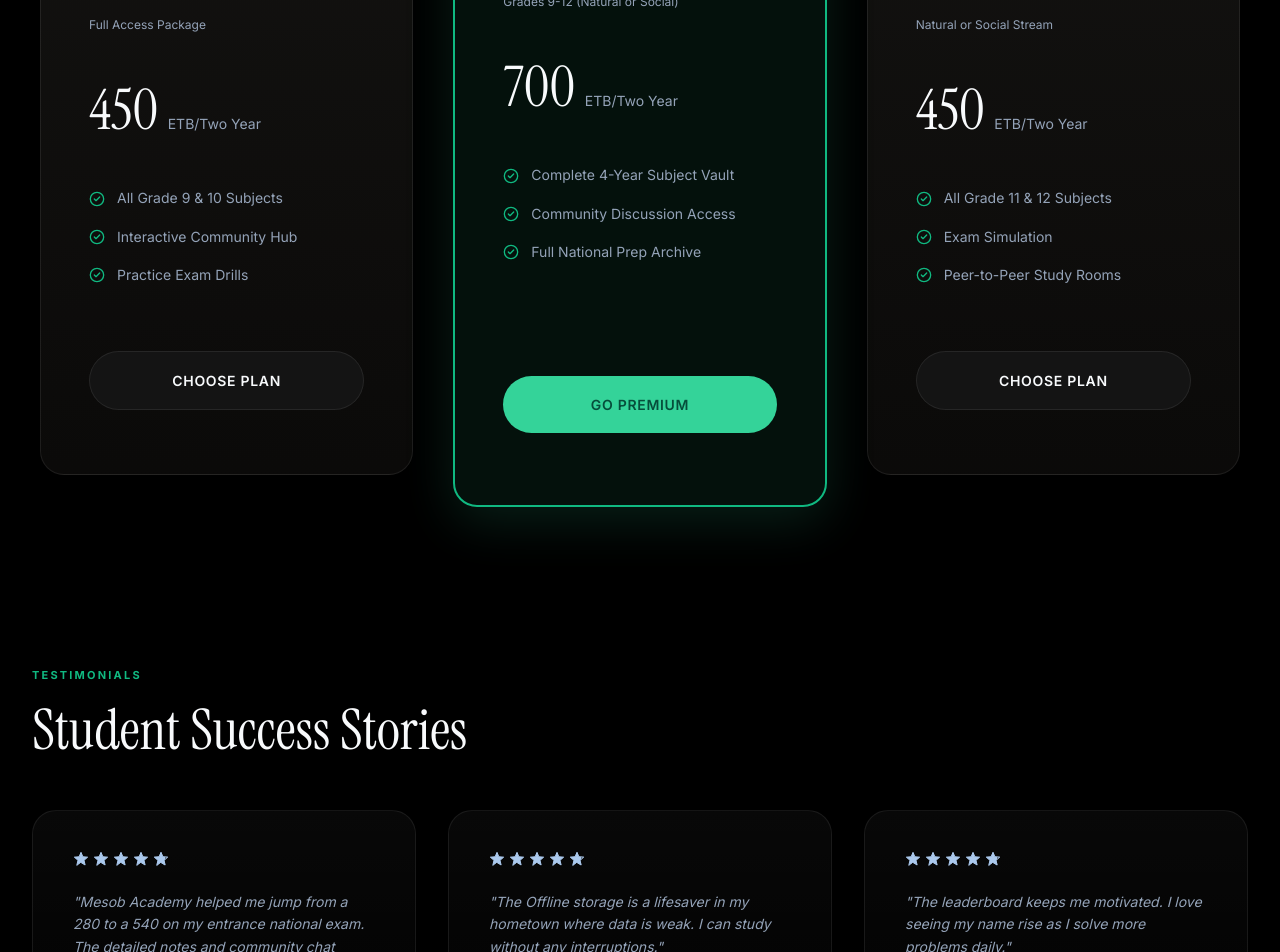
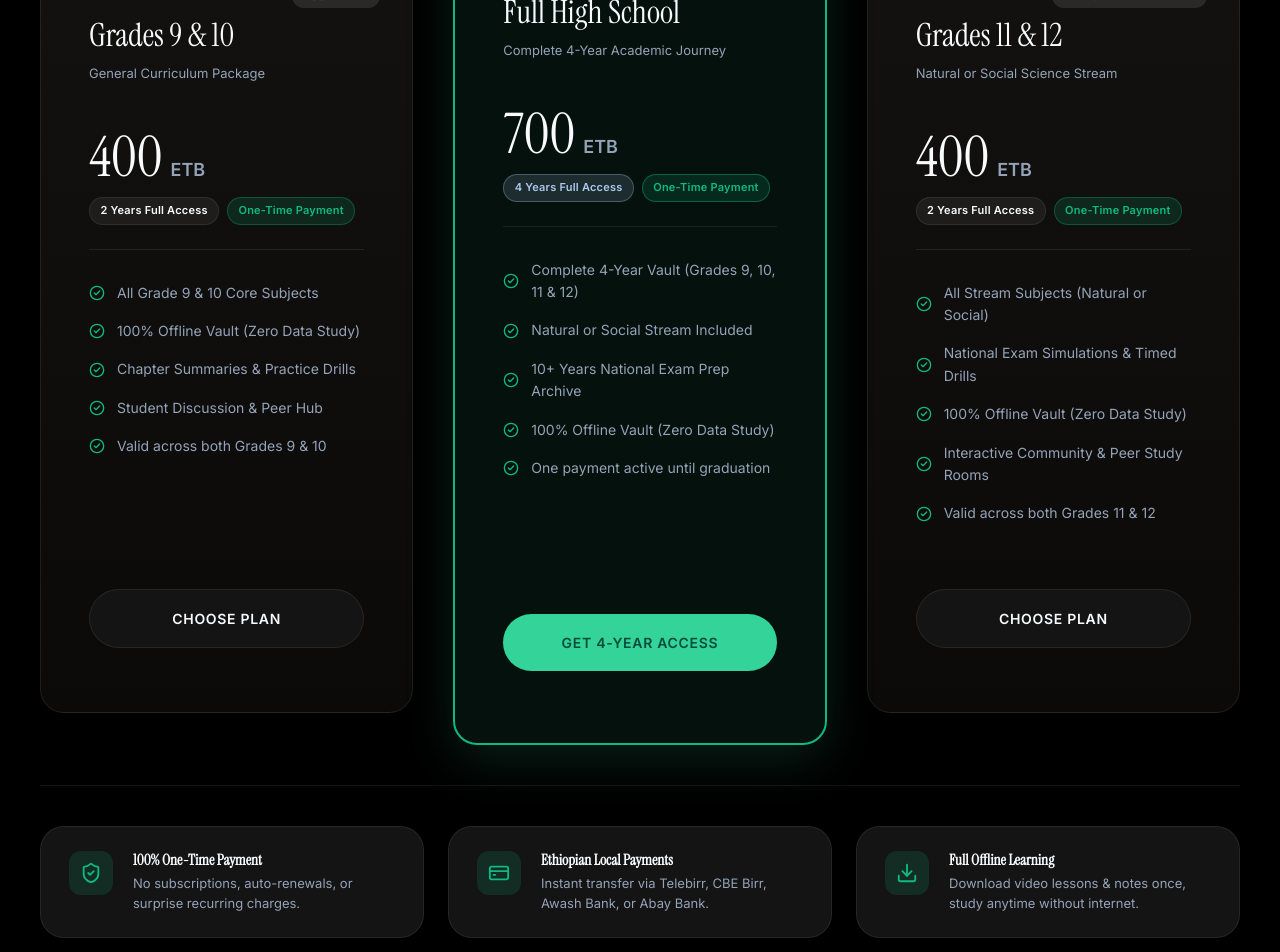
Before and after one commit to abii16/Mesob_Academy, a React (Vite) app: page / in a window 1280 px wide. Shown: the part 3760-4712 px from the top of the page. Built offline with nearby package versions, Linux system fonts and the light colour scheme.

Commit message:
fix(pricing): resolve pricing ambiguity, align 400 ETB price with app, and clarify one-time payment access periods

```diff
--- a/src/components/sections/FAQ.jsx
+++ b/src/components/sections/FAQ.jsx
@@ -18,11 +18,11 @@ const FAQ = ({ language }) => {
         },
         {
           question: "What pricing packages are available?",
-          answer: "We offer flexible plans: Grade 9-10 (400 ETB/Two Year), Grade 11-12 (400 ETB/Two Year), and the Full High School 9-12 Package (700 ETB/Two Year)."
+          answer: "We offer transparent one-time payment packages with zero recurring fees or hidden costs:\n• Grades 9 & 10 Package (400 ETB): 2 full years of access to all Grade 9 & 10 core subjects.\n• Grades 11 & 12 Package (400 ETB): 2 full years of access to your chosen stream (Natural or Social Science) plus National Exam prep archive.\n• Full High School 9-12 Package (700 ETB): 4 full years of access covering all grades 9, 10, 11, and 12 until graduation.\nEvery package includes full offline downloads and practice exams."
         },
         {
           question: "How do I subscribe and pay in Ethiopia?",
-          answer: "We support easy local payment methods including Telebirr, CBE Birr, and direct bank transfers. You can subscribe directly through our mobile app."
+          answer: "Subscribing is fast and simple!\n1. Download the Mesob Academy app and choose your grade package.\n2. Transfer the fee via Telebirr (0905865441), Commercial Bank of Ethiopia - CBE (1000714423669), Awash Bank, or Abay Bank.\n3. Take a screenshot of the transfer and upload it directly inside the app.\nOur verification team approves and activates your full access within 24 hours."
         },
         {
           question: "Does the app track my study scores?",
@@ -44,11 +44,11 @@ const FAQ = ({ language }) => {
         },
         {
           question: "ምን ዓይነት የክፍያ ጥቅሎች አሉ?",
-          answer: "ተለዋዋጭ ጥቅሎችን እናቀርባለን፡ ከ9-10ኛ ክፍል (400 ብር ለሁለት አመት)፣ ከ11-12ኛ ክፍል (400 ብር ለሁለት አመት)፣ ወይም የሙሉ ሁለተኛ ደረጃ ከ9-12ኛ ክፍል ጥቅል (700 ብር ለሁለት አመት)።"
+          answer: "ምንም ዓይነት ተደጋጋሚ ክፍያ የሌላቸው ግልጽ የአንድ ጊዜ የክፍያ ጥቅሎችን እናቀርባለን፦\n• የ9-10ኛ ክፍል ጥቅል (400 ብር)፦ ለ2 ሙሉ የትምህርት ዓመታት፣ ሁሉም የ9 እና 10ኛ ክፍል ትምህርቶች።\n• የ11-12ኛ ክፍል ጥቅል (400 ብር)፦ ለ2 ሙሉ የትምህርት ዓመታት፣ የተፈጥሮ ወይም ማህበራዊ ሳይንስ ዘርፍ ከብሔራዊ ፈተና ዝግጅት ጋር።\n• የሙሉ ሁለተኛ ደረጃ ከ9-12ኛ ክፍል ጥቅል (700 ብር)፦ ለ4 ሙሉ የትምህርት ዓመታት ከ9 እስከ 12ኛ ክፍል እስከ ምረቃ ድረስ የሚያገለግል።\nሁሉም ጥቅሎች ሙሉ ከመስመር ውጭ የማውረድ እና የቪዲዮ ትምህርቶች ተጠቃሚነትን ያካትታሉ።"
         },
         {
           question: "በኢትዮጵያ እንዴት መክፈል እና መመዝገብ እችላለሁ?",
-          answer: "ቴሌብር፣ ሲቢኢ ብር እና ቀጥታ የባንክ ዝውውሮችን ጨምሮ የሀገር ውስጥ የመክፈያ ዘዴዎችን እንደግፋለን። በሞባይል መተግበሪያችን በቀጥታ መመዝገብ ይችላሉ።"
+          answer: "ክፍያ መፈጸም በጣም ቀላል ነው፦\n1. የሜሶብ አካዳሚ የሞባይል መተግበሪያን ያውርዱና የክፍል ጥቅልዎን ይምረጡ።\n2. ክፍያውን በቴሌብር (0905865441)፣ በኢትዮጵያ ንግድ ባንክ (1000714423669)፣ በአዋሽ ወይም በአባይ ባንክ ይላኩ።\n3. የከፈሉበትን ደረሰኝ ስክሪንሾት በመተግበሪያው ውስጥ በቀጥታ ይጫኑ።\nየማረጋገጫ ቡድናችን ደረሰኙን በማረጋገጥ በ24 ሰዓት ውስጥ ሙሉ የፕሪሚየም አገልግሎትዎን ይከፍታል።"
         },
         {
           question: "መተግበሪያው የጥናት ውጤቴን ይከታተላል?",
--- a/src/components/sections/Pricing.jsx
+++ b/src/components/sections/Pricing.jsx
@@ -1,71 +1,111 @@
 import React from 'react';
 import { motion } from 'framer-motion';
-import { CheckCircle2 } from 'lucide-react';
+import { CheckCircle2, ShieldCheck, CreditCard, Download } from 'lucide-react';
 import '../../styles/sections/Pricing.css';
 
 const Pricing = ({ triggerToast, language }) => {
   const t = {
     en: {
-      subtitle: "FLEXIBLE PLANS",
-      title: "Transparent pricing for premium results.",
+      subtitle: "TRANSPARENT PRICING",
+      title: "One-Time Payment. Zero Recurring Fees.",
+      tagline: "Pay once with Telebirr or CBE Birr and get full access for your entire academic cycle.",
       essential: "ESSENTIAL",
-      recommended: "RECOMMENDED",
-      focused: "FOCUSED",
+      recommended: "BEST VALUE",
+      focused: "NATIONAL EXAM PREP",
+      currency: "ETB",
+      oneTimeBadge: "One-Time Payment",
+
       grade910Title: "Grades 9 & 10",
-      grade910Subtitle: "Full Access Package",
-      grade910Price: "450",
-      grade910Currency: "ETB/Two Year",
-      grade910F1: "All Grade 9 & 10 Subjects",
-      grade910F2: "Interactive Community Hub",
-      grade910F3: "Practice Exam Drills",
+      grade910Subtitle: "General Curriculum Package",
+      grade910Price: "400",
+      grade910Period: "2 Years Full Access",
+      grade910F1: "All Grade 9 & 10 Core Subjects",
+      grade910F2: "100% Offline Vault (Zero Data Study)",
+      grade910F3: "Chapter Summaries & Practice Drills",
+      grade910F4: "Student Discussion & Peer Hub",
+      grade910F5: "Valid across both Grades 9 & 10",
+
       fullTitle: "Full High School",
-      fullSubtitle: "Grades 9-12 (Natural or Social)",
+      fullSubtitle: "Complete 4-Year Academic Journey",
       fullPrice: "700",
-      fullCurrency: "ETB/Two Year",
-      fullF1: "Complete 4-Year Subject Vault",
-      fullF2: "Community Discussion Access",
-      fullF3: "Full National Prep Archive",
+      fullPeriod: "4 Years Full Access",
+      fullF1: "Complete 4-Year Vault (Grades 9, 10, 11 & 12)",
+      fullF2: "Natural or Social Stream Included",
+      fullF3: "10+ Years National Exam Prep Archive",
+      fullF4: "100% Offline Vault (Zero Data Study)",
+      fullF5: "One payment active until graduation",
+
       grade1112Title: "Grades 11 & 12",
-      grade1112Subtitle: "Natural or Social Stream",
-      grade1112Price: "450",
-      grade1112Currency: "ETB/Two Year",
-      grade1112F1: "All Grade 11 & 12 Subjects",
-      grade1112F2: "Exam Simulation",
-      grade1112F3: "Peer-to-Peer Study Rooms",
+      grade1112Subtitle: "Natural or Social Science Stream",
+      grade1112Price: "400",
+      grade1112Period: "2 Years Full Access",
+      grade1112F1: "All Stream Subjects (Natural or Social)",
+      grade1112F2: "National Exam Simulations & Timed Drills",
+      grade1112F3: "100% Offline Vault (Zero Data Study)",
+      grade1112F4: "Interactive Community & Peer Study Rooms",
+      grade1112F5: "Valid across both Grades 11 & 12",
+
       choosePlan: "Choose Plan",
-      goPremium: "Go Premium",
-      toastMsg: "Please download our mobile app to subscribe."
+      goPremium: "Get 4-Year Access",
+      toastMsg: "Please download our mobile app to subscribe.",
+
+      guarantee1Title: "100% One-Time Payment",
+      guarantee1Desc: "No subscriptions, auto-renewals, or surprise recurring charges.",
+      guarantee2Title: "Ethiopian Local Payments",
+      guarantee2Desc: "Instant transfer via Telebirr, CBE Birr, Awash Bank, or Abay Bank.",
+      guarantee3Title: "Full Offline Learning",
+      guarantee3Desc: "Download video lessons & notes once, study anytime without internet."
     },
     am: {
-      subtitle: "ተለዋዋጭ ክፍያዎች",
-      title: "ለታላቅ ውጤት ግልጽ ዋጋዎች",
+      subtitle: "ግልጽ እና አስተማማኝ ክፍያዎች",
+      title: "የአንድ ጊዜ ክፍያ፤ ተደጋጋሚ ክፍያ የሌለው",
+      tagline: "በቴሌብር ወይም በሲቢኢ አንዴ ብቻ በመክፈል ለሙሉ የትምህርት ዘመንዎ ይጠቀሙ።",
       essential: "መሰረታዊ",
       recommended: "የሚመረጥ",
-      focused: "ልዩ ትኩረት",
+      focused: "የፈተና ዝግጅት",
+      currency: "ብር",
+      oneTimeBadge: "የአንድ ጊዜ ክፍያ",
+
       grade910Title: "ከ9 - 10ኛ ክፍል",
-      grade910Subtitle: "ሙሉ ጥቅል",
-      grade910Price: "450",
-      grade910Currency: "ብር / ለሁለት አመት",
-      grade910F1: "ሁሉም የ9 እና 10ኛ ክፍል ትምህርቶች",
-      grade910F2: "የተማሪዎች ማህበረሰብ",
-      grade910F3: "የሙከራ ፈተናዎች",
+      grade910Subtitle: "የአጠቃላይ ሥርዓተ ትምህርት ጥቅል",
+      grade910Price: "400",
+      grade910Period: "ለ2 ዓመት ሙሉ ተጠቃሚነት",
+      grade910F1: "ሁሉም የ9 እና 10ኛ ክፍል ዋና ዋና ትምህርቶች",
+      grade910F2: "100% ከመስመር ውጭ (ያለ ሞባይል ዳታ) ማጥናት",
+      grade910F3: "የምዕራፍ ማጠቃለያዎችና የሙከራ ፈተናዎች",
+      grade910F4: "የተማሪዎች ማህበረሰብና የውይይት መድረክ",
+      grade910F5: "ለ9ኛ እና 10ኛ ክፍል ሙሉ የሚያገለግል",
+
       fullTitle: "የሙሉ ሁለተኛ ደረጃ",
-      fullSubtitle: "ከ9-12ኛ ክፍል (ተፈጥሮ ወይም ማህበራዊ)",
+      fullSubtitle: "የ4 ዓመት ሁለተኛ ደረጃ (ከ9-12ኛ ክፍል)",
       fullPrice: "700",
-      fullCurrency: "ብር / ለሁለት አመት",
-      fullF1: "የሙሉ 4 አመት ትምህርቶች",
-      fullF2: "የማህበረሰብ ውይይት ተሳትፎ",
-      fullF3: "የብሔራዊ ፈተናዎች ማህደር",
+      fullPeriod: "ለ4 ዓመት ሙሉ (እስከ ምረቃ ድረስ)",
+      fullF1: "የሙሉ 4 ዓመት ትምህርቶች (ከ9 እስከ 12ኛ ክፍል)",
+      fullF2: "የተፈጥሮ ወይም የማህበራዊ ሳይንስ ዘርፍን ያካተተ",
+      fullF3: "የ10+ ዓመታት የብሔራዊ ፈተናዎች ማህደርና ልምምዶች",
+      fullF4: "100% ከመስመር ውጭ (ያለ ሞባይል ዳታ) ማጥናት",
+      fullF5: "እስከ ሁለተኛ ደረጃ ምረቃ ድረስ ያለ ተጨማሪ ክፍያ",
+
       grade1112Title: "ከ11 - 12ኛ ክፍል",
-      grade1112Subtitle: "ተፈጥሮ ወይም ማህበራዊ ሳይንስ",
-      grade1112Price: "450",
-      grade1112Currency: "ብር / ለሁለት አመት",
-      grade1112F1: "ሁሉም የ11 እና 12ኛ ክፍል ትምህርቶች",
-      grade1112F2: "የብሔራዊ ፈተና አስመስሎ መስራት",
-      grade1112F3: "የጋራ ጥናት ክፍሎች",
+      grade1112Subtitle: "የተፈጥሮ ወይም የማህበራዊ ሳይንስ ዘርፍ",
+      grade1112Price: "400",
+      grade1112Period: "ለ2 ዓመት ሙሉ ተጠቃሚነት",
+      grade1112F1: "ሁሉም የ11 እና 12ኛ ክፍል የዘርፉ ትምህርቶች",
+      grade1112F2: "የብሔራዊ ፈተና አስመስሎ መስራትና የጊዜ ልምምዶች",
+      grade1112F3: "100% ከመስመር ውጭ (ያለ ሞባይል ዳታ) ማጥናት",
+      grade1112F4: "የጋራ ጥናት ክፍሎችና የተማሪዎች ማህበረሰብ",
+      grade1112F5: "ለ11ኛ እና 12ኛ ክፍል ሙሉ የሚያገለግል",
+
       choosePlan: "ጥቅል ይምረጡ",
-      goPremium: "ፕሪሚየም ይሁኑ",
-      toastMsg: "እባክዎ ለመመዝገብ የሞባይል መተግበሪያችንን ያውርዱ።"
+      goPremium: "የ4 ዓመት ጥቅል ያግኙ",
+      toastMsg: "እባክዎ ለመመዝገብ የሞባይል መተግበሪያችንን ያውርዱ።",
+
+      guarantee1Title: "100% የአንድ ጊዜ ክፍያ",
+      guarantee1Desc: "ምንም ዓይነት ተደጋጋሚ ወርሃዊ ወይም የተደበቀ እድሳት ክፍያ የለም።",
+      guarantee2Title: "ቀላል የሀገር ውስጥ ክፍያዎች",
+      guarantee2Desc: "በቴሌብር፣ በኢትዮጵያ ንግድ ባንክ (CBE)፣ በአዋሽ ወይም በአባይ ባንክ ይክፈሉ።",
+      guarantee3Title: "ሙሉ ከመስመር ውጭ (Offline)",
+      guarantee3Desc: "ቪዲዮዎችንና ማስታወሻዎችን አንዴ በማውረድ ያለ ኢንተርኔት ያጥኑ።"
     }
   };
 
@@ -77,6 +117,7 @@ const Pricing = ({ triggerToast, language }) => {
         <div className="section-header">
           <span className="section-subtitle-new">{currentT.subtitle}</span>
           <h2 className="section-title-new">{currentT.title}</h2>
+          <p className="pricing-header-tagline">{currentT.tagline}</p>
         </div>
 
         <div className="pricing-grid-new">
@@ -90,13 +131,23 @@ const Pricing = ({ triggerToast, language }) => {
             <span className="pricing-tag">{currentT.essential}</span>
             <h3 className="pricing-title-new">{currentT.grade910Title}</h3>
             <p className="pricing-subtitle-new">{currentT.grade910Subtitle}</p>
-            <div className="pricing-price-new">
-              {currentT.grade910Price} <span className="currency">{currentT.grade910Currency}</span>
+
+            <div className="pricing-price-container">
+              <div className="pricing-price-new">
+                {currentT.grade910Price} <span className="currency">{currentT.currency}</span>
+              </div>
+              <div className="pricing-duration-row">
+                <span className="duration-pill">{currentT.grade910Period}</span>
+                <span className="billing-pill">{currentT.oneTimeBadge}</span>
+              </div>
             </div>
+
             <ul className="pricing-features-new">
               <li><CheckCircle2 size={16} /> {currentT.grade910F1}</li>
               <li><CheckCircle2 size={16} /> {currentT.grade910F2}</li>
               <li><CheckCircle2 size={16} /> {currentT.grade910F3}</li>
+              <li><CheckCircle2 size={16} /> {currentT.grade910F4}</li>
+              <li><CheckCircle2 size={16} /> {currentT.grade910F5}</li>
             </ul>
             <button
               className="btn btn-secondary pricing-btn-new"
@@ -110,7 +161,7 @@ const Pricing = ({ triggerToast, language }) => {
             </button>
           </motion.div>
 
-          {/* Full High School */}
+          {/* Full High School (9-12) */}
           <motion.div
             initial={{ opacity: 0, y: 30 }}
             whileInView={{ opacity: 1, y: 0 }}
@@ -121,13 +172,23 @@ const Pricing = ({ triggerToast, language }) => {
             <span className="pricing-tag premium-tag">{currentT.recommended}</span>
             <h3 className="pricing-title-new">{currentT.fullTitle}</h3>
             <p className="pricing-subtitle-new">{currentT.fullSubtitle}</p>
-            <div className="pricing-price-new">
-              {currentT.fullPrice} <span className="currency">{currentT.fullCurrency}</span>
+
+            <div className="pricing-price-container">
+              <div className="pricing-price-new">
+                {currentT.fullPrice} <span className="currency">{currentT.currency}</span>
+              </div>
+              <div className="pricing-duration-row">
+                <span className="duration-pill duration-pill-highlight">{currentT.fullPeriod}</span>
+                <span className="billing-pill billing-pill-highlight">{currentT.oneTimeBadge}</span>
+              </div>
             </div>
+
             <ul className="pricing-features-new">
               <li><CheckCircle2 size={16} /> {currentT.fullF1}</li>
               <li><CheckCircle2 size={16} /> {currentT.fullF2}</li>
               <li><CheckCircle2 size={16} /> {currentT.fullF3}</li>
+              <li><CheckCircle2 size={16} /> {currentT.fullF4}</li>
+              <li><CheckCircle2 size={16} /> {currentT.fullF5}</li>
             </ul>
             <button
               className="btn btn-primary pricing-btn-new"
@@ -152,13 +213,23 @@ const Pricing = ({ triggerToast, language }) => {
             <span className="pricing-tag">{currentT.focused}</span>
             <h3 className="pricing-title-new">{currentT.grade1112Title}</h3>
             <p className="pricing-subtitle-new">{currentT.grade1112Subtitle}</p>
-            <div className="pricing-price-new">
-              {currentT.grade1112Price} <span className="currency">{currentT.grade1112Currency}</span>
+
+            <div className="pricing-price-container">
+              <div className="pricing-price-new">
+                {currentT.grade1112Price} <span className="currency">{currentT.currency}</span>
+              </div>
+              <div className="pricing-duration-row">
+                <span className="duration-pill">{currentT.grade1112Period}</span>
+                <span className="billing-pill">{currentT.oneTimeBadge}</span>
+              </div>
             </div>
+
             <ul className="pricing-features-new">
               <li><CheckCircle2 size={16} /> {currentT.grade1112F1}</li>
               <li><CheckCircle2 size={16} /> {currentT.grade1112F2}</li>
               <li><CheckCircle2 size={16} /> {currentT.grade1112F3}</li>
+              <li><CheckCircle2 size={16} /> {currentT.grade1112F4}</li>
+              <li><CheckCircle2 size={16} /> {currentT.grade1112F5}</li>
             </ul>
             <button
               className="btn btn-secondary pricing-btn-new"
@@ -172,6 +243,37 @@ const Pricing = ({ triggerToast, language }) => {
             </button>
           </motion.div>
         </div>
+
+        {/* Value & Trust Guarantees */}
+        <motion.div
+          initial={{ opacity: 0, y: 20 }}
+          whileInView={{ opacity: 1, y: 0 }}
+          viewport={{ once: true }}
+          transition={{ delay: 0.3 }}
+          className="pricing-guarantees-grid"
+        >
+          <div className="pricing-guarantee-card">
+            <div className="guarantee-icon"><ShieldCheck size={22} /></div>
+            <div className="guarantee-content">
+              <h4>{currentT.guarantee1Title}</h4>
+              <p>{currentT.guarantee1Desc}</p>
+            </div>
+          </div>
+          <div className="pricing-guarantee-card">
+            <div className="guarantee-icon"><CreditCard size={22} /></div>
+            <div className="guarantee-content">
+              <h4>{currentT.guarantee2Title}</h4>
+              <p>{currentT.guarantee2Desc}</p>
+            </div>
+          </div>
+          <div className="pricing-guarantee-card">
+            <div className="guarantee-icon"><Download size={22} /></div>
+            <div className="guarantee-content">
+              <h4>{currentT.guarantee3Title}</h4>
+              <p>{currentT.guarantee3Desc}</p>
+            </div>
+          </div>
+        </motion.div>
       </div>
     </section>
   );
--- a/src/styles/sections/FAQ.css
+++ b/src/styles/sections/FAQ.css
@@ -66,4 +66,5 @@
   line-height: 1.6;
   padding-top: 1rem;
   text-align: left;
+  white-space: pre-line;
 }
--- a/src/styles/sections/Pricing.css
+++ b/src/styles/sections/Pricing.css
@@ -2,6 +2,14 @@
 .pricing-new {
   padding: 6rem 0;
   background: var(--color-surface-dim);
+}
+
+.pricing-header-tagline {
+  max-width: 600px;
+  margin: 1rem auto 0;
+  font-size: 15px;
+  color: var(--text-secondary);
+  line-height: 1.6;
 }
 
 .pricing-grid-new {
@@ -63,22 +71,75 @@
 }
 
 .pricing-subtitle-new {
-  font-size: 12px;
+  font-size: 13px;
   color: var(--text-secondary);
+  margin-bottom: 1.75rem;
+  min-height: 2.4rem;
+}
+
+.pricing-price-container {
   margin-bottom: 2rem;
+  padding-bottom: 1.5rem;
+  border-bottom: 1px solid var(--border-color);
 }
 
 .pricing-price-new {
   font-family: var(--font-display);
   font-size: 3.5rem;
-  margin-bottom: 2rem;
+  line-height: 1;
+  margin-bottom: 0.75rem;
   color: var(--text-primary);
+  display: flex;
+  align-items: baseline;
+  gap: 0.5rem;
 }
 
 .pricing-price-new .currency {
   font-family: var(--font-body);
-  font-size: 14px;
+  font-size: 1.125rem;
+  font-weight: 600;
   color: var(--text-secondary);
+}
+
+.pricing-duration-row {
+  display: flex;
+  flex-wrap: wrap;
+  align-items: center;
+  gap: 0.5rem;
+}
+
+.duration-pill {
+  font-size: 11px;
+  font-weight: 600;
+  padding: 0.25rem 0.65rem;
+  border-radius: var(--radius-full);
+  background: rgba(255, 255, 255, 0.06);
+  color: var(--text-primary);
+  border: 1px solid var(--border-color);
+  letter-spacing: 0.02em;
+}
+
+.billing-pill {
+  font-size: 11px;
+  font-weight: 600;
+  padding: 0.25rem 0.65rem;
+  border-radius: var(--radius-full);
+  background: var(--color-primary-container);
+  color: var(--color-primary);
+  border: 1px solid rgba(16, 185, 129, 0.3);
+  letter-spacing: 0.02em;
+}
+
+.duration-pill-highlight {
+  background: rgba(171, 201, 237, 0.15);
+  color: #abc9ed;
+  border-color: rgba(171, 201, 237, 0.3);
+}
+
+.billing-pill-highlight {
+  background: var(--color-primary-container);
+  color: var(--color-primary);
+  border-color: rgba(16, 185, 129, 0.4);
 }
 
 .pricing-features-new {
@@ -98,6 +159,7 @@
 
 .pricing-features-new svg {
   color: var(--color-primary);
+  flex-shrink: 0;
 }
 
 .highlight-card {
@@ -138,3 +200,63 @@
   border-color: var(--color-primary);
   color: #0b0b0c;
 }
+
+/* Value & Trust Guarantees Strip */
+.pricing-guarantees-grid {
+  display: grid;
+  grid-template-columns: 1fr;
+  gap: 1.5rem;
+  max-width: 1200px;
+  margin: 4.5rem auto 0;
+  padding-top: 2.5rem;
+  border-top: 1px solid var(--border-color);
+}
+
+@media (min-width: 768px) {
+  .pricing-guarantees-grid {
+    grid-template-columns: repeat(3, 1fr);
+  }
+}
+
+.pricing-guarantee-card {
+  display: flex;
+  align-items: flex-start;
+  gap: 1.25rem;
+  padding: 1.5rem 1.75rem;
+  background: var(--color-surface-container);
+  border: 1px solid var(--border-color);
+  border-radius: var(--radius-lg);
+  backdrop-filter: blur(16px);
+  transition: var(--transition-smooth);
+}
+
+.pricing-guarantee-card:hover {
+  border-color: rgba(255, 255, 255, 0.15);
+  transform: translateY(-2px);
+}
+
+.guarantee-icon {
+  display: flex;
+  align-items: center;
+  justify-content: center;
+  width: 44px;
+  height: 44px;
+  flex-shrink: 0;
+  border-radius: var(--radius-md);
+  background: var(--color-primary-container);
+  color: var(--color-primary);
+}
+
+.guarantee-content h4 {
+  font-size: 15px;
+  font-weight: 600;
+  color: var(--text-primary);
+  margin-bottom: 0.35rem;
+}
+
+.guarantee-content p {
+  font-size: 13px;
+  line-height: 1.5;
+  color: var(--text-secondary);
+  margin: 0;
+}
```
